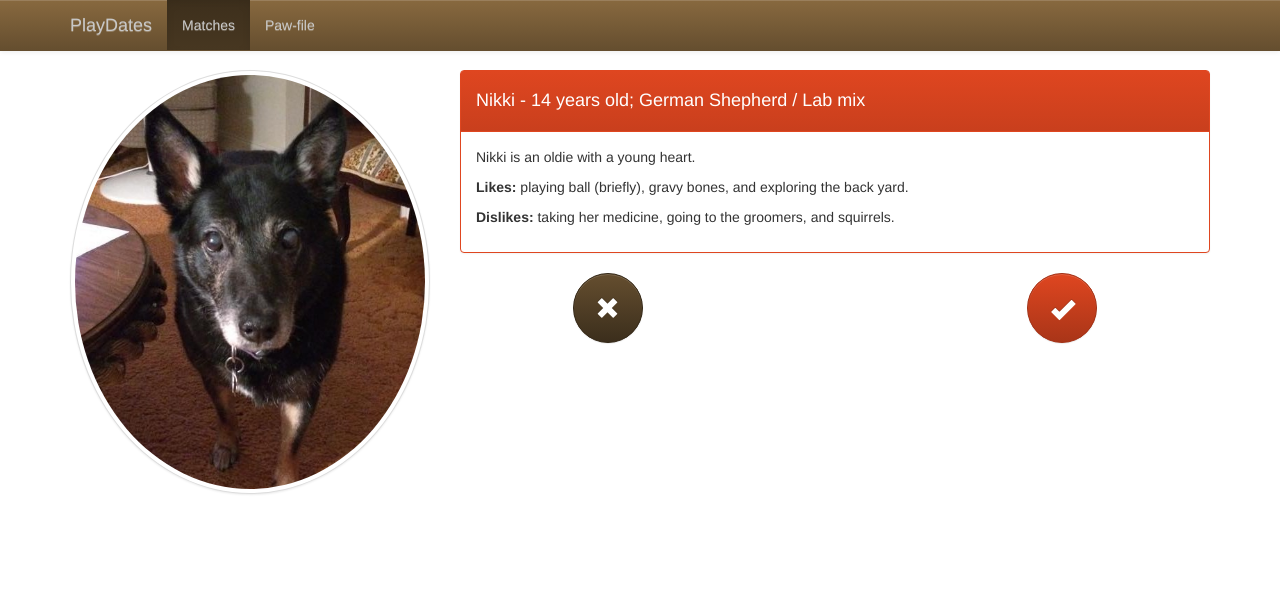
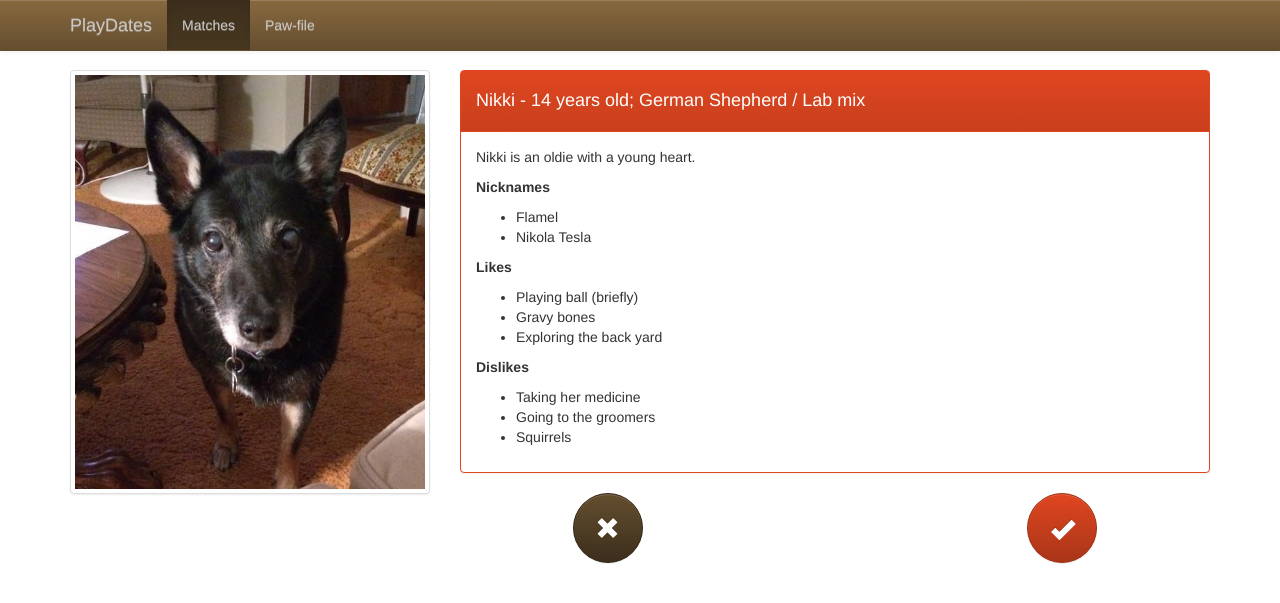
Before and after one commit to corbanmailloux/PlayDates, a Jekyll site: the page built from _dogs/nikki.html, in a window 1280 px wide. Shown: the top 603 px of the page. Built offline with Jekyll 4.4.1, drawn with Linux system fonts in a browser that asks for light colours; nearby versions of some CDN libraries.

Commit message:
Add dogs; split likes and dislikes into lists (#3)
* Update freckles to support lists

* Split likes/dislikes to <li>s; add dogs.

* Remove img-circle

```diff
--- a/_dogs/nikki.html
+++ b/_dogs/nikki.html
@@ -5,9 +5,18 @@
   age: "14 years old"
   breed: "German Shepherd / Lab mix"
   tagline: "Nikki is an oldie with a young heart."
-  likes: "playing ball (briefly), gravy bones, and exploring the back yard."
-  dislikes: "taking her medicine, going to the groomers, and squirrels."
+  nicknames:
+    - "Flamel"
+    - "Nikola Tesla"
+  likes:
+    - "Playing ball (briefly)"
+    - "Gravy bones"
+    - "Exploring the back yard"
+  dislikes:
+    - "Taking her medicine"
+    - "Going to the groomers"
+    - "Squirrels"
 
 match: true
-next_dog: "freckles"
+next_dog: "gatsby"
 ---
--- a/_layouts/matches.html
+++ b/_layouts/matches.html
@@ -4,7 +4,7 @@
 
 <div class="row">
     <div class="col-xs-12 col-sm-4">
-        <img src="{{ page.animal.img }}" alt="{{ page.animal.name }}'s profile image" class="img-responsive img-circle img-thumbnail center-block">
+        <img src="{{ page.animal.img }}" alt="{{ page.animal.name }}'s profile image" class="img-responsive img-thumbnail center-block">
     </div>
     <div class="col-xs-12 col-sm-8">
         <div class="panel panel-primary">
@@ -16,10 +16,28 @@
                     {{ page.animal.tagline }}
                 </p>
                 <p>
-                    <strong>Likes:</strong> {{ page.animal.likes }}
+                    <strong>Nicknames</strong>
+                    <ul>
+                      {% for nickname in page.animal.nicknames %}
+                        <li>{{ nickname }}</li>
+                      {% endfor %}
+                    </ul>
                 </p>
                 <p>
-                    <strong>Dislikes:</strong> {{ page.animal.dislikes }}
+                    <strong>Likes</strong>
+                    <ul>
+                      {% for like in page.animal.likes %}
+                        <li>{{ like }}</li>
+                      {% endfor %}
+                    </ul>
+                </p>
+                <p>
+                    <strong>Dislikes</strong>
+                    <ul>
+                      {% for dislike in page.animal.dislikes %}
+                        <li>{{ dislike }}</li>
+                      {% endfor %}
+                    </ul>
                 </p>
             </div>
         </div>
```
Also changed, not shown: _dogs/amy.html (added, +21 -0 lines), _dogs/bella.html (added, +23 -0 lines), _dogs/freckles.html (+11 -3 lines), _dogs/gatsby.html (added, +25 -0 lines), _dogs/petrie.html (added, +28 -0 lines), _dogs/rufus.html (+10 -2 lines), images/dogs/bella.jpg (added), images/dogs/gatsby.jpg (added), images/dogs/petrie.jpg (added), 2 other files.
